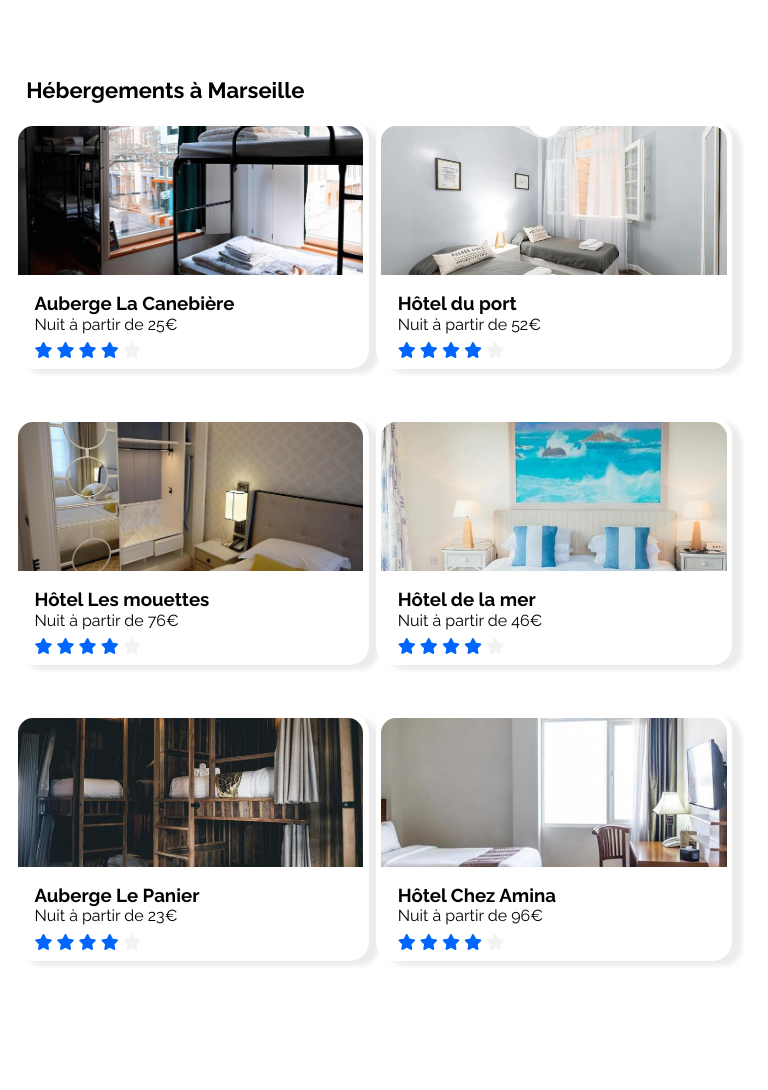
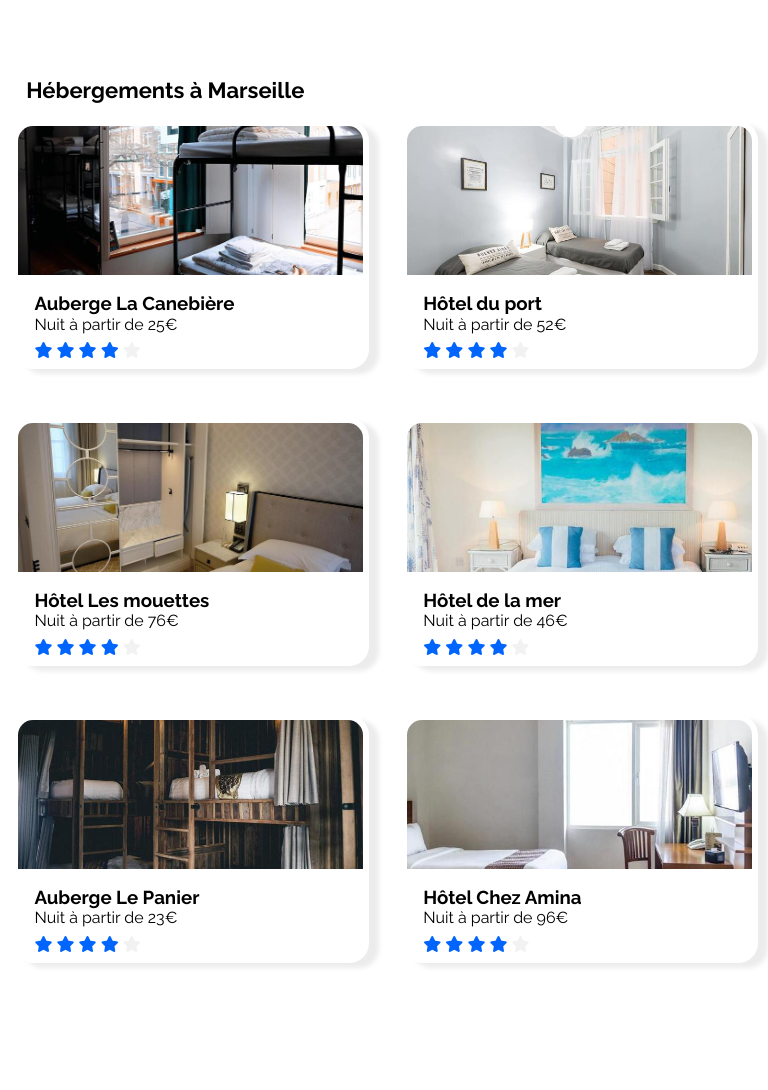
Before and after one commit to Bramsdark/booki, a plain HTML site: page index.html in a window 768 px wide. Shown: the part 1600-2690 px from the top of the page. Drawn offline with Linux system fonts and the light colour scheme.

Commit message:
Population non cadré
Les bulles de population n'ont pas de width

```diff
--- a/index.html
+++ b/index.html
@@ -143,9 +143,11 @@
 								</div>
 							</div>
 						</a>
-						<div>
-							<a href="#" class="linkHeb"><p>Afficher plus</p></a>
-						</div>
+
+					</div>
+
+					<div>
+						<a href="#" class="linkHeb"><p>Afficher plus</p></a>
 					</div>
 				</section>
 
--- a/style.css
+++ b/style.css
@@ -223,10 +223,10 @@ h2
 
 #content1
 {
+    width: 103%;
+    justify-content: space-between;
     display: flex;
     flex-wrap: wrap;
-
-
 }
 
 #hebergement div a
@@ -415,6 +415,10 @@ h2
         width: 9%
     }
 
+    #content1
+    {
+        width: 102%;
+    }
 
 
     #content2
```
